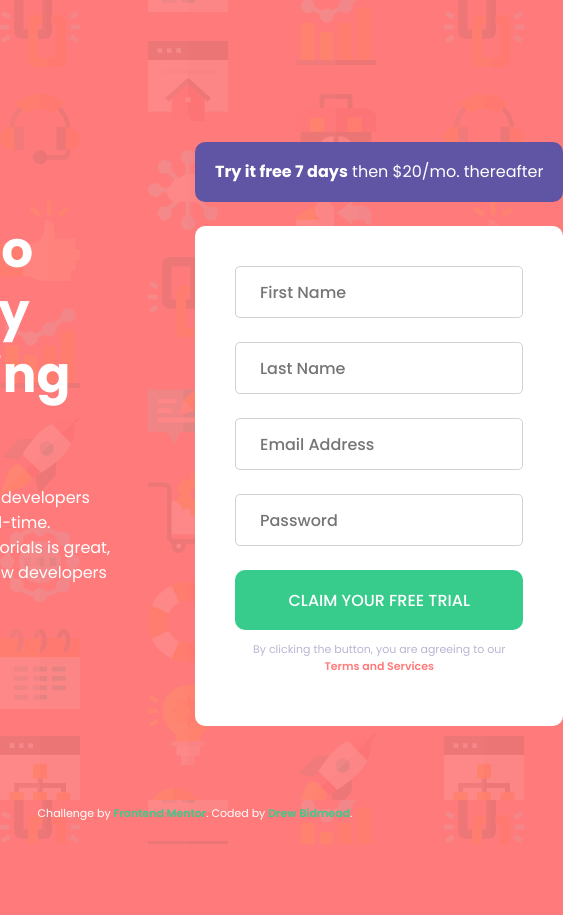
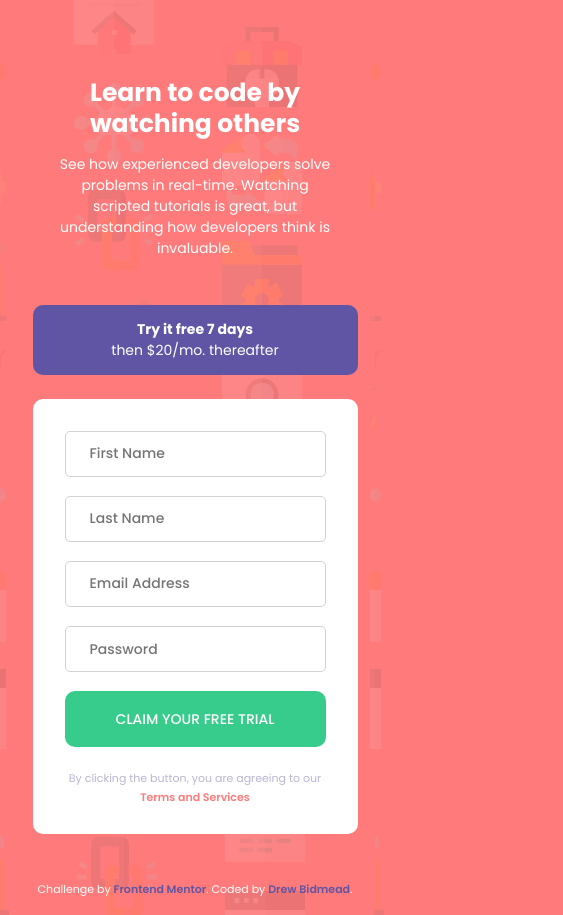
Before and after one commit to dbidmead/sign-up, a plain HTML site: page index.html in a window 390 px wide. Shown: the top 915 px of the page, 563 px wide, since content can reach past the window. Before the commit the page ends 844 px from the top, so only its background shows below. Drawn offline with Linux system fonts and the light colour scheme.

Commit message:
Mobile styling implemented

```diff
--- a/index.html
+++ b/index.html
@@ -44,7 +44,7 @@
           </div>
           <div class="input-container" id="password-container">
             <input type="password" id="password" placeholder="Password">
-            <span class="error-text" id="password-error">Password cannot be empty</span>
+            <span class="error-text" id="password-error"></span>
             <i class="fa-solid fa-circle-exclamation fa-xl invalid" id="password-invalid"></i>
             <i class="fa-solid fa-circle-check fa-xl valid" id="password-valid"></i>
           </div>
@@ -60,11 +60,13 @@
     </div>
   </div>
 
-  <footer>
+  <div>
     <p class="attribution">
       Challenge by <a href="https://www.frontendmentor.io?ref=challenge" target="_blank">Frontend Mentor</a>.
       Coded by <a href="https://github.com/dbidmead">Drew Bidmead</a>.
     </p>
+  </div>
+  <footer>
     <script src="./app.js"></script>
   </footer>
 </body>
--- a/styles.css
+++ b/styles.css
@@ -184,7 +184,103 @@ body {
 }
 
 .attribution a {
-    color: var(--green);
+    color: var(--blue);
     font-weight: 600;
     text-decoration: none;
 }
+
+@media (max-width: 1110px) {
+    body {
+        background-image: url(./images/bg-intro-mobile.png);
+        font-size: 14px;
+        margin: 5rem 0;
+    }
+
+    .content-wrapper {
+        flex-direction: column;
+        width: 325px;
+        height: 850px;
+    }
+
+    .text-half {
+        width: 100%;
+        padding-right: 0;
+        margin-bottom: 2rem;
+    }
+
+    .text-half h1 {
+        font-size: 25px;
+        text-align: center;
+    }
+
+    .text-half p {
+        text-align: center;
+        padding: 0 1.4em;
+    }
+
+    .form-half {
+        width: 100%;
+        height: auto;
+    }
+
+    .price-box {
+        height: 3.75em;
+        line-height: 1.5em;
+        text-align: center;
+        display: flex;
+        flex-direction: column;
+        align-items: center;
+        justify-content: center;
+        padding: 1em 3em;
+    }
+
+    .form-container {
+        padding: 2rem;
+        justify-content: space-between;
+        padding-bottom: 1rem;
+    }
+
+    #sign-up {
+        display: flex;
+        flex-direction: column;
+        gap: 1.2rem;
+    }
+
+    #sign-up input {
+        font-size: 1em;
+        font-family: inherit;
+        color: var(--dark);
+        font-weight: 500;
+        height: 3em;
+        border-radius: 5px;
+        border: 1px solid #d4d1d1;
+        padding-left: 1.5rem;
+    }
+
+    .input-container {
+        display: flex;
+        flex-direction: column;
+        text-align: right;
+        font-style: italic;
+        position: relative;
+    }
+
+    .error-text {
+        font-size: 8px;
+        width: 100vw;
+    }
+
+    #submit-button {
+        font-size: 14px;
+        height: 3.5rem;
+    }
+
+    .form-footer {
+        line-height: 1.75em;
+    }
+
+    .attribution {
+        bottom: -65px;
+    }
+
+}
```
